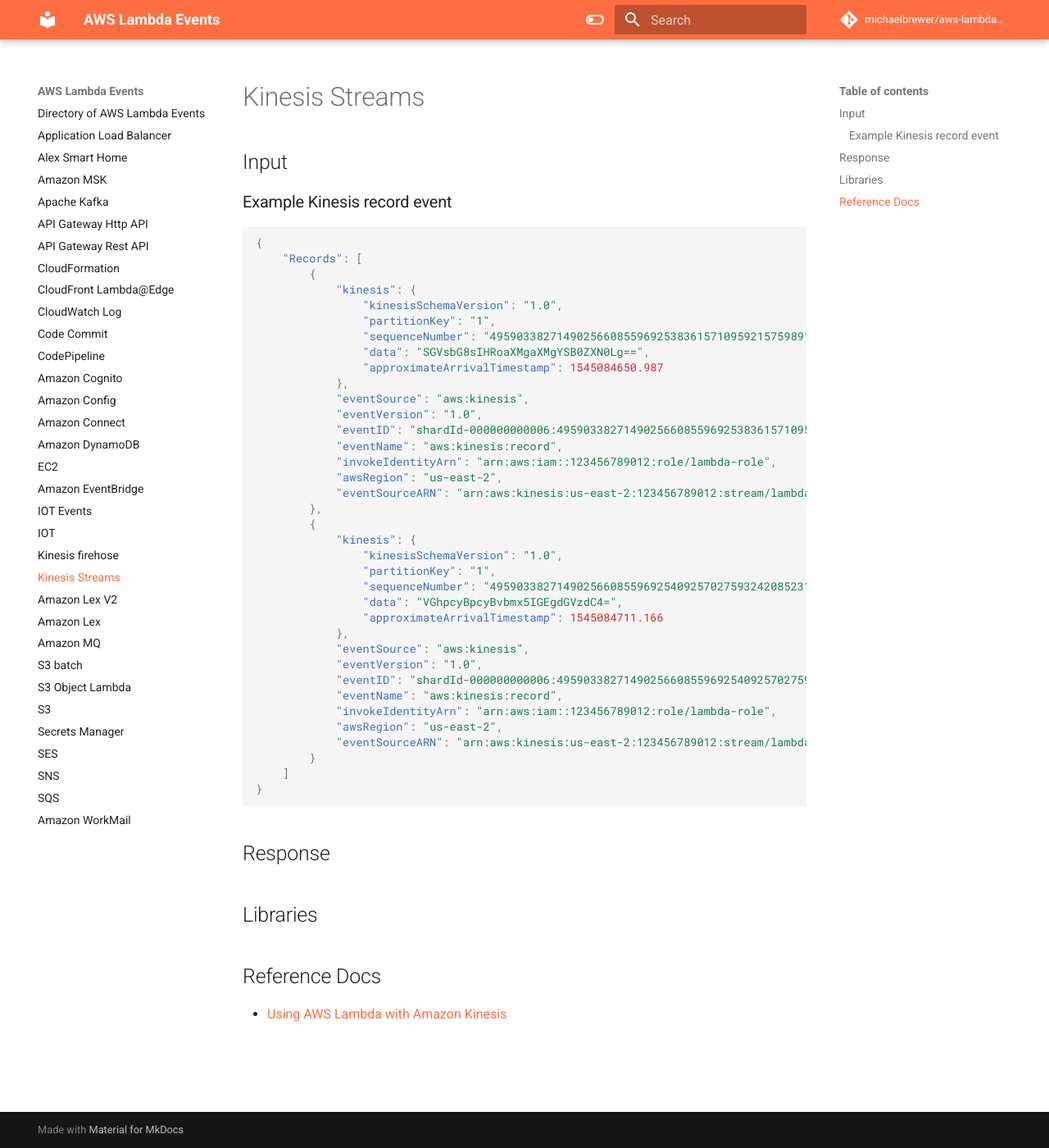
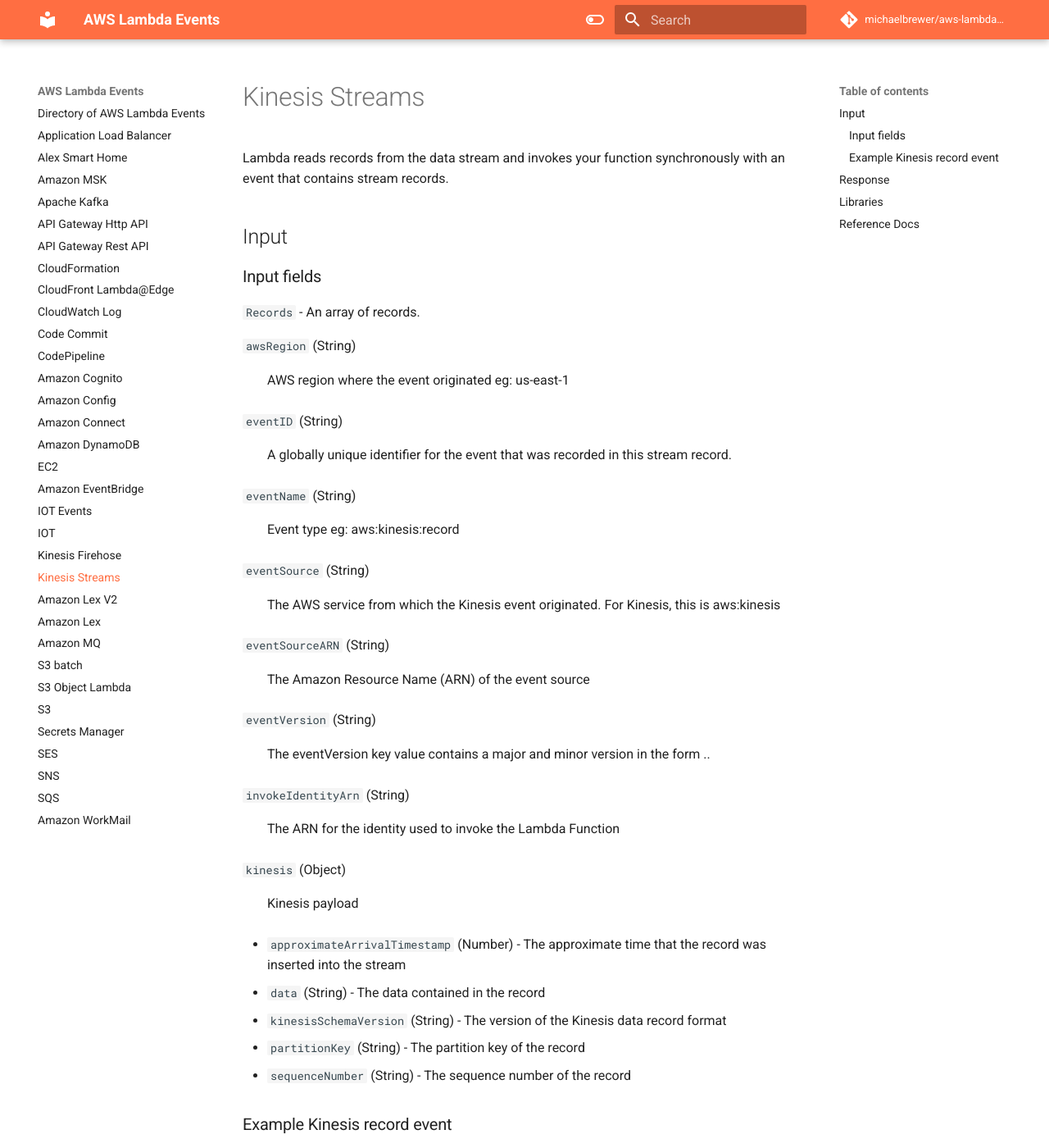
Before and after one commit to michaelbrewer/aws-lambda-events, an MkDocs documentation site: the page built from docs/kinesis-streams.md, in a window 1280 px wide and 1400 px high. Shown: the whole window at 82% size. Built offline with MkDocs 1.6.1 and Material for MkDocs 9.7.7, drawn with Linux system fonts in a browser that asks for light colours; comment, search, counter and statistics services are not loaded; some of the changed text lies outside the part shown.

Commit message:
feat(kinesis-streams): More complete docs

````diff
--- a/docs/kinesis-streams.md
+++ b/docs/kinesis-streams.md
@@ -1,6 +1,42 @@
 # Kinesis Streams
 
+Lambda reads records from the data stream and invokes your function synchronously with an event that contains stream records.
+
 ## Input
+
+### Input fields
+
+`Records` - An array of records.
+
+`awsRegion` (String)
+: AWS region where the event originated eg: us-east-1
+
+`eventID` (String)
+: A globally unique identifier for the event that was recorded in this stream record.
+
+`eventName` (String)
+: Event type eg: aws:kinesis:record
+
+`eventSource` (String)
+: The AWS service from which the Kinesis event originated. For Kinesis, this is aws:kinesis
+
+`eventSourceARN` (String)
+: The Amazon Resource Name (ARN) of the event source
+
+`eventVersion` (String)
+: The eventVersion key value contains a major and minor version in the form <major>.<minor>.
+
+`invokeIdentityArn` (String)
+: The ARN for the identity used to invoke the Lambda Function
+
+`kinesis` (Object)
+: Kinesis payload
+
+- `approximateArrivalTimestamp` (Number) - The approximate time that the record was inserted into the stream
+- `data` (String) - The data contained in the record
+- `kinesisSchemaVersion` (String) - The version of the Kinesis data record format
+- `partitionKey` (String) - The partition key of the record
+- `sequenceNumber` (String) - The sequence number of the record
 
 ### Example Kinesis record event
 
@@ -45,7 +81,30 @@
 
 ## Response
 
+```json title="Reporting batch item failures"
+{
+  "batchItemFailures": [
+        {
+            "itemIdentifier": "<id>"
+        }
+    ]
+}
+```
+
 ## Libraries
+
+Typing by language
+
+- [PHP - KinesisEvent](https://bref.sh/docs/function/handlers.html#kinesis-events) - Composer `bref/bref`
+- [Python - KinesisEvent](https://awslabs.github.io/aws-lambda-powertools-python/latest/utilities/data_classes/#kinesis-streams) - Pip `aws-lambda-powertools`
+- [Rust - KinesisEvent](https://github.com/LegNeato/aws-lambda-events/blob/master/aws_lambda_events/src/generated/kinesis.rs) - Cargo `aws-lambda-events`
+- [Java - KinesisEvent](https://github.com/aws/aws-lambda-java-libs/blob/master/aws-lambda-java-events/src/main/java/com/amazonaws/services/lambda/runtime/events/KinesisEvent.java) - Maven `aws-lambda-java-events`
+- [Typescript - KinesisEvent](https://github.com/DefinitelyTyped/DefinitelyTyped/blob/master/types/aws-lambda/trigger/kinesis-stream.d.ts) - NPM `@types/aws-lambda`
+- [Go - KinesisEvent](https://github.com/aws/aws-lambda-go/blob/main/events/README_Kinesis.md) - `github.com/aws/aws-lambda-go/events`
+
+Handlers by language
+
+- [Python - BatchProcessor](https://awslabs.github.io/aws-lambda-powertools-python/latest/utilities/batch/#processing-messages-from-kinesis) - Pip `aws-lambda-powertools`
 
 ## Reference Docs
 
````
Also changed, not shown: docs/kinesis-firehose.md (+1 -1 lines), docs/sns.md (+1 -0 lines), docs/sqs.md (+1 -1 lines).
